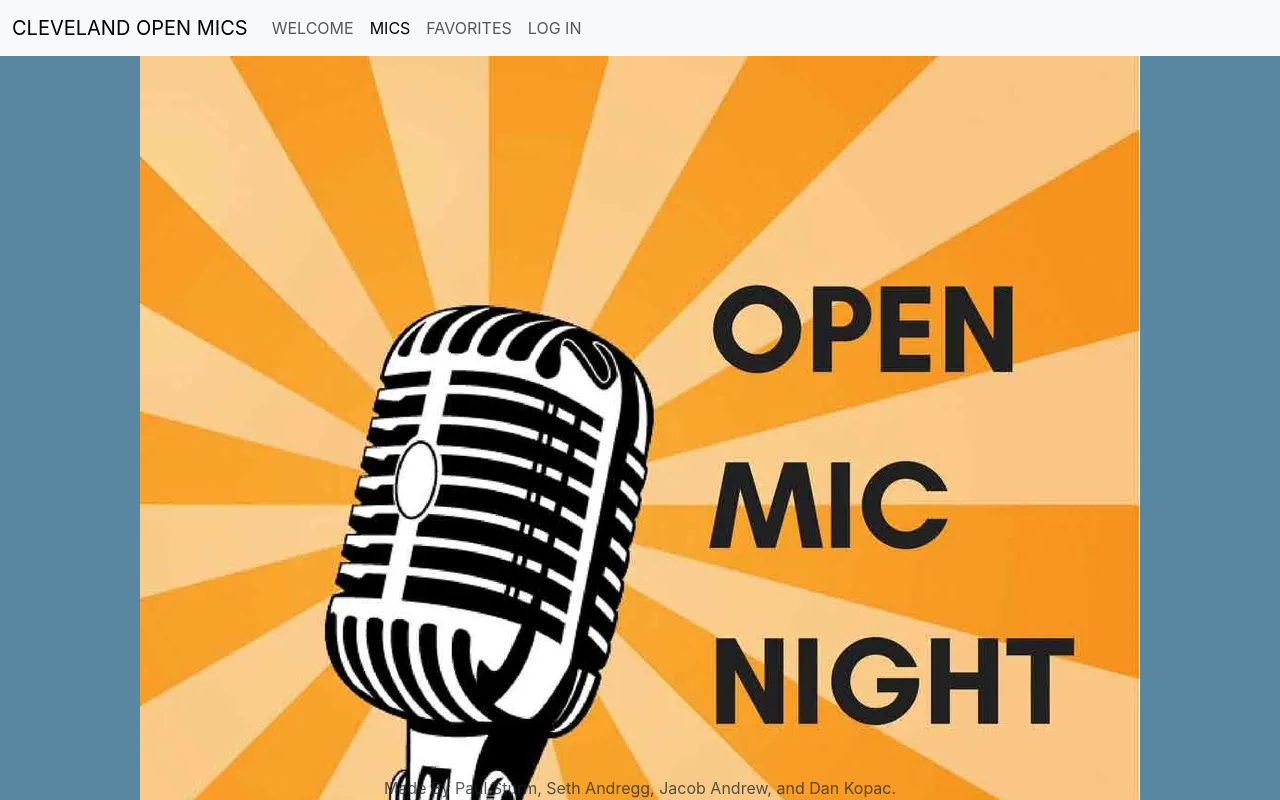
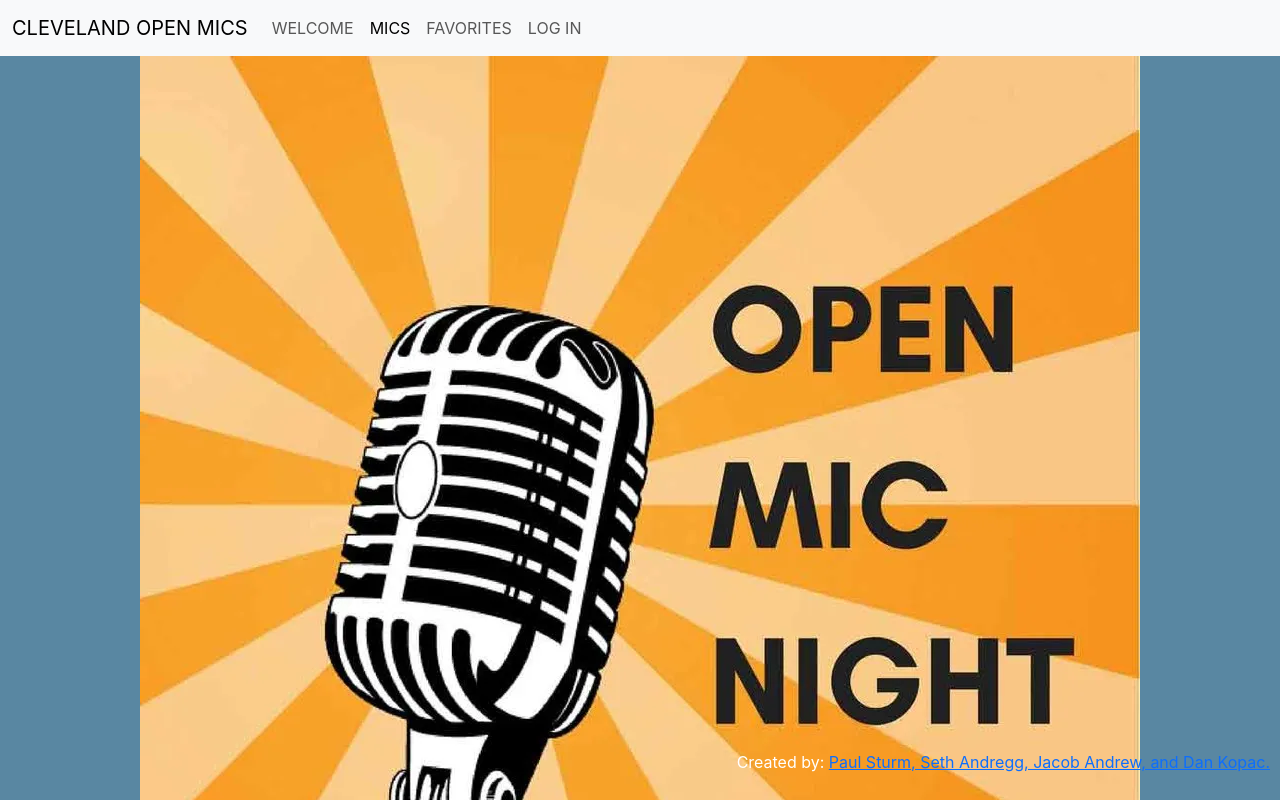
Before and after one commit to paulisturm/Local-Open-Mics, a React (Create React App) app in the folder client/: page / in a window 1280 px wide. Shown: the top 800 px of the page. Built offline with nearby package versions, Linux system fonts and the light colour scheme.

Commit message:
project-3 on Heroku

```diff
--- a/client/src/components/Footer.js
+++ b/client/src/components/Footer.js
@@ -1,11 +1,22 @@
 import React from "react";
+
+const styles = {
+    footer: {
+        position: "fixed",
+        left: "0",
+        bottom: "0",
+        width: "100%",
+        backgroundColor: "none",
+        color: "white",
+        textAlign: "right",
+        padding: "10px"
+    }
+}
 
 export default function Footer() {
     return (
-        <footer className="justify-content-center fixed-bottom">
-        <div className="container">
-            <span className="text-muted">Made By Paul Sturm, Seth Andregg, Jacob Andrew, and Dan Kopac.</span>
-        </div>
+        <footer style={styles.footer}>
+            <p>Created by: <a href="">Paul Sturm, Seth Andregg, Jacob Andrew, and Dan Kopac.</a></p>
         </footer>
     );
     }
```
